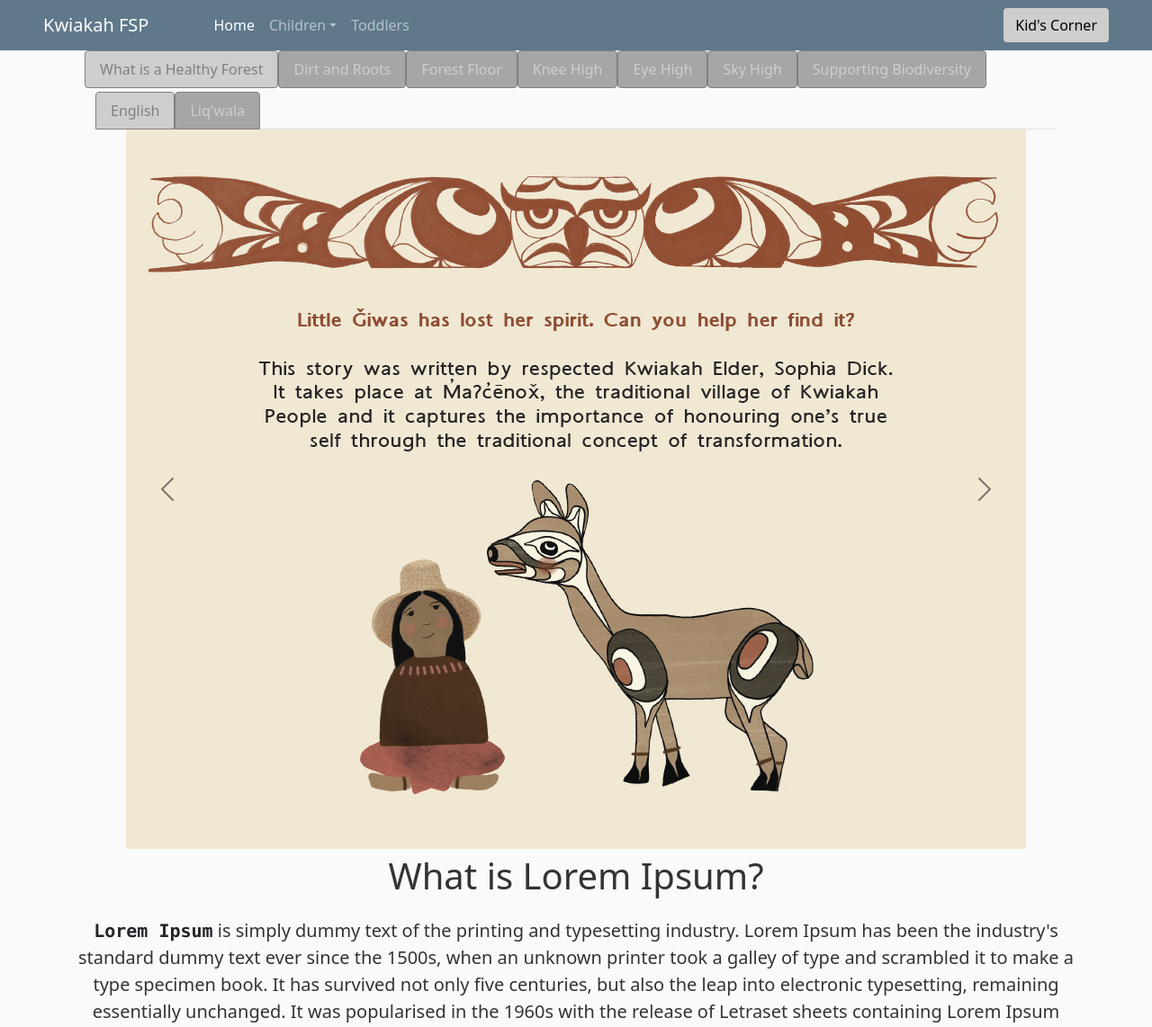
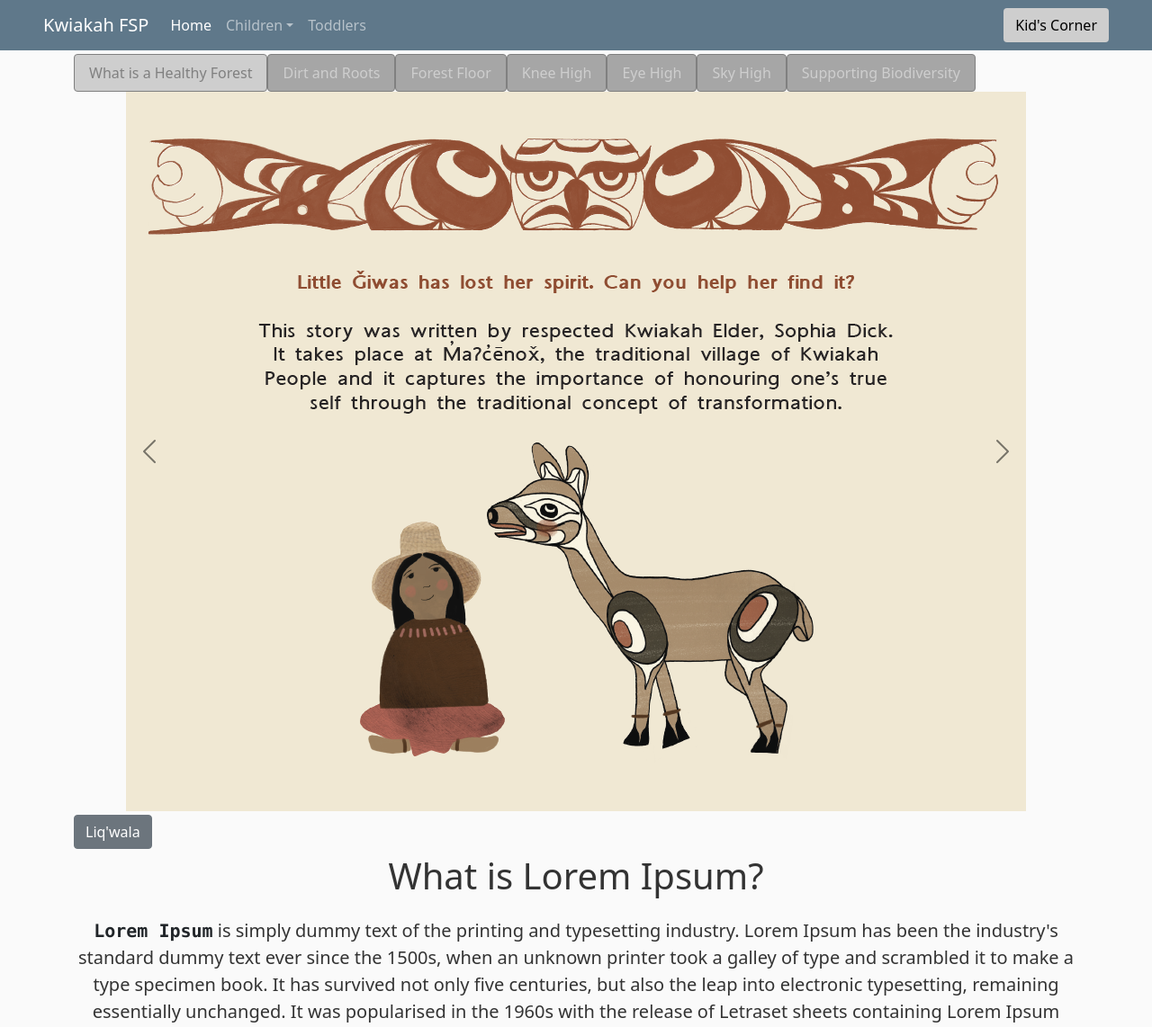
Before and after one commit to BrodieHay/KwiakahFSP, a Django app: page /primary in a window 1280 px wide. Shown: the top 1142 px of the page at 90% size. Run offline with Django 3.2, Linux system fonts and the light colour scheme; some libraries are stand-ins or nearby versions.

Commit message:
Changed language tabs to a button for cleaner more reuseable code

```diff
--- a/stewardshipProgram/static/stewardshipProgram/books.css
+++ b/stewardshipProgram/static/stewardshipProgram/books.css
@@ -13,9 +13,6 @@
   color: grey;
   background: #cecece;
   border: solid 1px grey;
-}
-.carousel .carousel-inner .item {
-   height: 200px;
 }
 
 .nav .nav-link .color {
--- a/stewardshipProgram/templates/stewardshipProgram/base.html
+++ b/stewardshipProgram/templates/stewardshipProgram/base.html
@@ -21,12 +21,12 @@
   </head>
   <body>
     <div class="container-relative">
-      <nav class="navbar navbar-expand-lg navbar-dark fixed-top bg-steel mb-5">
+      <nav class="navbar navbar-expand-sm navbar-dark sticky-top bg-steel">
         <a class="navbar-brand ms-5" href="{% url 'stewardshipProgram-home'%}">Kwiakah FSP</a>
         <button class="navbar-toggler me-5" type="button" data-bs-toggle="collapse" data-bs-target="#navbarSupportedContent" aria-controls="navbarSupportedContent" aria-expanded="false" aria-label="Toggle navigation">
           <span class="navbar-toggler-icon"></span>
         </button>
-        <div class="collapse navbar-collapse ms-5" id="navbarSupportedContent">
+        <div class="collapse navbar-collapse" id="navbarSupportedContent">
           <ul class="navbar-nav me-auto">
             <li class="nav-item">
               <a class="nav-link active" aria-current="page" href="{% url 'stewardshipProgram-home'%}">Home</a>
--- a/stewardshipProgram/templates/stewardshipProgram/books.html
+++ b/stewardshipProgram/templates/stewardshipProgram/books.html
@@ -4,7 +4,7 @@
 
 <link rel="stylesheet" href="{% static 'stewardshipProgram/books.css' %}">
 
-<div class="container mt-5 pt-2">
+<div class="container-relative mt-1">
   <div class="nav nav-pills" id="nav-tab" role="tablist">
     <a class="nav-link active" id="nav-aHealthyForest-tab" data-bs-toggle="tab" href="#nav-aHealthyForest" role="tab" aria-controls="nav-aHealthyForest" aria-selected="true">What is a Healthy Forest</a>
     <a class="nav-link" id="nav-dirtAndRoots-tab" data-bs-toggle="tab" href="#nav-dirtAndRoots" role="tab" aria-controls="nav-dirtAndRoots" aria-selected="false">Dirt and Roots</a>
--- a/stewardshipProgram/templates/stewardshipProgram/primary.html
+++ b/stewardshipProgram/templates/stewardshipProgram/primary.html
@@ -2,74 +2,40 @@
 {% load static %}
 {% block carousel %}
 
-<div class="container mt-1">
-  <div class="nav nav-tabs justify-content-left" id="nav-tab" role="tablist">
-    <a class="nav-link active" id="nav-english-tab" data-bs-toggle="tab" href="#nav-english" role="tab" aria-controls="nav-english" aria-selected="true">English</a>
-    <a class="nav-link" id="nav-liqwala-tab" data-bs-toggle="tab" href="#nav-liqwala" role="tab" aria-controls="nav-liqwala" aria-selected="false">Liq'wala</a>
-  </div>
-  <div class="tab-content" id="nav-tabContent">
-    <div class="tab-pane fade show active" id="nav-english" role="tabpanel" aria-labelledby="nav-english-tab">
-      <div id="book1Carousel" class="carousel carousel-dark slide" data-bs-interval="false" data-bs-ride="carousel">
+<link rel="stylesheet" href="{% static 'stewardshipProgram/books.css' %}">
+
+<div id="bookCarousel" class="carousel carousel-dark slide" data-bs-interval="false" data-bs-ride="carousel">
   <div class="carousel-inner">
     <indent>
     {% static "" as baseUrl %}
     {% for pictures in aHealthyForest %}
         {% if forloop.first %}
           <div class="carousel-item active">
-                  <img src= "{{ baseURL }}/static/stewardshipProgram/images/lostSpiritBook/{{ pictures }}" class="img-fluid mx-auto d-block" alt="...">
+            <img src= "{{ baseURL }}/static/stewardshipProgram/images/{{ directory }}/{{ pictures }}" class="img-fluid mx-auto d-block" alt="...">
           </div>
         {% else %}
           <div class="carousel-item">
-                  <img src= "{{ baseURL }}/static/stewardshipProgram/images/lostSpiritBook/{{ pictures }}" class="img-fluid mx-auto d-block" alt="...">
+            <img src= "{{ baseURL }}/static/stewardshipProgram/images/{{ directory }}/{{ pictures }}" class="img-fluid mx-auto d-block" alt="...">
           </div>
         {% endif %}
     {% endfor %}
     </indent>
   </div>
-        <a class="carousel-control-prev" href="#book1Carousel" role="button" data-bs-slide="prev">
+  <a class="carousel-control-prev" href="#bookCarousel" role="button" data-bs-slide="prev">
     <span class="carousel-control-prev-icon" aria-hidden="true"></span>
     <span class="visually-hidden">Previous</span>
   </a>
-        <a class="carousel-control-next" href="#book1Carousel" role="button" data-bs-slide="next">
+  <a class="carousel-control-next" href="#bookCarousel" role="button" data-bs-slide="next">
     <span class="carousel-control-next-icon" aria-hidden="true"></span>
     <span class="visually-hidden">Next</span>
   </a>
 </div>
-    </div>
-    <div class="tab-pane fade" id="nav-liqwala" role="tabpanel" aria-labelledby="nav-liqwala-tab">
-      <div id="book2Carousel" class="carousel carousel-dark slide" data-bs-interval="false" data-bs-ride="carousel">
-        <div class="carousel-inner">
-          <indent>
-          {% static "" as baseUrl %}
-          {% for pictures in dirtAndRoots2 %}
-            {% if forloop.first %}
-              <div class="carousel-item active">
-                <img src= "{{ baseURL }}/static/stewardshipProgram/images/lostSpiritBookLiqwala/{{ pictures }}" class="img-fluid mx-auto d-block" alt="...">
-              </div>
-            {% else %}
-              <div class="carousel-item">
-                <img src= "{{ baseURL }}/static/stewardshipProgram/images/lostSpiritBookLiqwala/{{ pictures }}" class="img-fluid mx-auto d-block" alt="...">
-              </div>
-            {% endif %}
-          {% endfor %}
-          </indent>
-        </div>
-        <a class="carousel-control-prev" href="#book2Carousel" role="button" data-bs-slide="prev">
-          <span class="carousel-control-prev-icon" aria-hidden="true"></span>
-          <span class="visually-hidden">Previous</span>
-        </a>
-        <a class="carousel-control-next" href="#book2Carousel" role="button" data-bs-slide="next">
-          <span class="carousel-control-next-icon" aria-hidden="true"></span>
-          <span class="visually-hidden">Next</span>
-        </a>
-      </div>
-    </div>
-  </div>
-</div>
-
 {% endblock carousel %}
 
 {% block books %}
+  <div class="container-relative mt-1">
+    <a class="btn btn-secondary"  href="{% url urlPath  %}" role="button">{{language}}</a>
+  </div>
   <div class="row">
     <p class="text-center fs-1">What is Lorem Ipsum?</p>
     <p class="text-center fs-5"><code class="text-center fs-5 text-dark fw-bold">Lorem Ipsum</code> is simply dummy text of the printing and typesetting industry. Lorem Ipsum has been the industry's standard dummy text ever since the 1500s, when an unknown printer took a galley of type and scrambled it to make a type specimen book. It has survived not only five centuries, but also the leap into electronic typesetting, remaining essentially unchanged. It was popularised in the 1960s with the release of Letraset sheets containing Lorem Ipsum passages, and more recently with desktop publishing software like Aldus PageMaker including versions of Lorem Ipsum.</p>
--- a/stewardshipProgram/urls.py
+++ b/stewardshipProgram/urls.py
@@ -4,6 +4,7 @@
 urlpatterns = [
     path('', views.home, name='stewardshipProgram-home'),
     path('primary', views.primary, name='stewardshipProgram-primary'),
+    path('primary-Liqwala', views.primaryLiqwala, name='stewardshipProgram-primaryLiqwala'),
     path('preschool', views.preschool, name='stewardshipProgram-preschool'),
     path('toddler', views.toddler, name='stewardshipProgram-toddler'),
     path('kidsCorner', views.kidsCorner, name='stewardshipProgram-kidsCorner'),
--- a/stewardshipProgram/views.py
+++ b/stewardshipProgram/views.py
@@ -14,6 +14,18 @@
 skyHigh1 = []
 skyHigh2 = []
 supportingBiodiversity = []
+aHealthyForestLiqwala = []
+dirtAndRoots1Liqwala = []
+dirtAndRoots2Liqwala = []
+forestFloor1Liqwala = []
+forestFloor2Liqwala = []
+kneeHigh1Liqwala = []
+kneeHigh2Liqwala = []
+eyeHigh1Liqwala = []
+eyeHigh2Liqwala = []
+skyHigh1Liqwala = []
+skyHigh2Liqwala = []
+supportingBiodiversityLiqwala = []
 booklist = [
     aHealthyForest,
     dirtAndRoots1,
@@ -27,6 +39,18 @@
     skyHigh1,
     skyHigh2,
     supportingBiodiversity,
+    aHealthyForestLiqwala,
+    dirtAndRoots1Liqwala,
+    dirtAndRoots2Liqwala,
+    forestFloor1Liqwala,
+    forestFloor2Liqwala,
+    kneeHigh1Liqwala,
+    kneeHigh2Liqwala,
+    eyeHigh1Liqwala,
+    eyeHigh2Liqwala,
+    skyHigh1Liqwala,
+    skyHigh2Liqwala,
+    supportingBiodiversityLiqwala,
 ]
 
 def main():
@@ -35,7 +59,7 @@
     for filename in os.listdir(settings.BASE_DIR / 'stewardshipProgram/static/stewardshipProgram/images/lostSpiritBook'):
         aHealthyForest.append(filename)
     for filename in os.listdir(settings.BASE_DIR / 'stewardshipProgram/static/stewardshipProgram/images/lostSpiritBookLiqwala'):
-        dirtAndRoots2.append(filename)
+        aHealthyForestLiqwala.append(filename)
     for list in booklist:
             list.sort()
 
@@ -49,6 +73,7 @@
     main()
     context = {
         'title':"Primary",
+        'urlPath' : "stewardshipProgram-primaryLiqwala",
         'aHealthyForest' : aHealthyForest,
         'dirtAndRoots2' : dirtAndRoots2,
         'forestFloor2' : forestFloor2,
@@ -56,10 +81,31 @@
         'eyeHigh2' : eyeHigh2,
         'skyHigh2' : skyHigh2,
         'supportingBiodiversity' : supportingBiodiversity,
+        'directory' : "lostSpiritBook",
+        'language' : "Liq'wala",
+
+
 
     }
     return render(request, 'stewardshipProgram/primary.html', context)
 
+def primaryLiqwala(request):
+    main()
+    context = {
+        'title':"Primary-liq'wala",
+        'urlPath' : "stewardshipProgram-primary",
+        'aHealthyForest' : aHealthyForestLiqwala,
+        'dirtAndRoots2' : dirtAndRoots2Liqwala,
+        'forestFloor2' : forestFloor2Liqwala,
+        'kneeHigh2' : kneeHigh2Liqwala,
+        'eyeHigh2' : eyeHigh2Liqwala,
+        'skyHigh2' : skyHigh2Liqwala,
+        'supportingBiodiversity' : supportingBiodiversityLiqwala,
+        'directory' : "lostSpiritBookLiqwala",
+        'language' : "English",
+
+    }
+    return render(request, 'stewardshipProgram/primary.html', context)
 
 def preschool(request):
     main()
```
Lines whose indentation alone changed are shown as unchanged.
